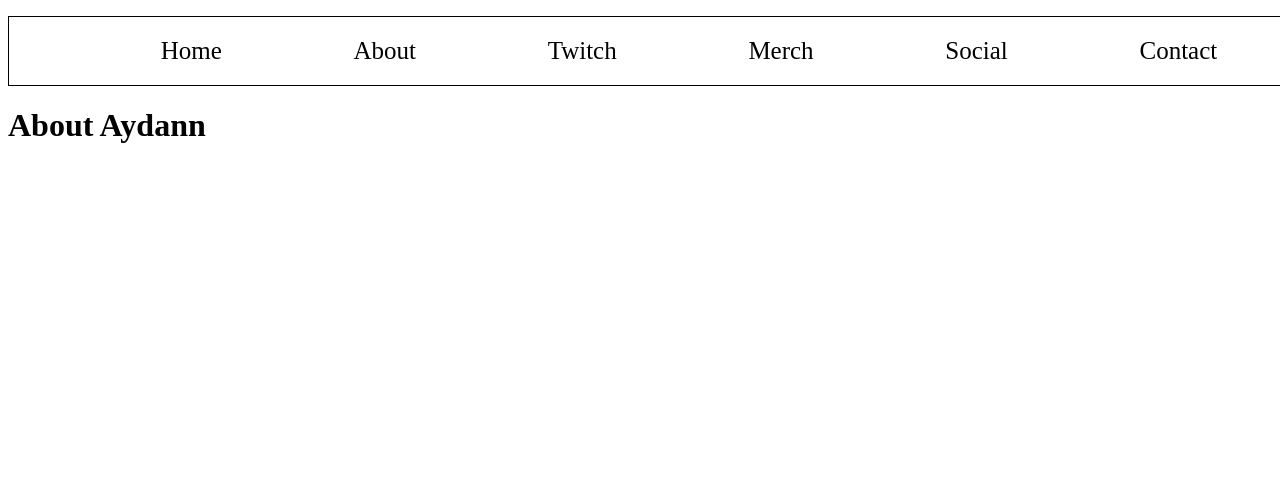
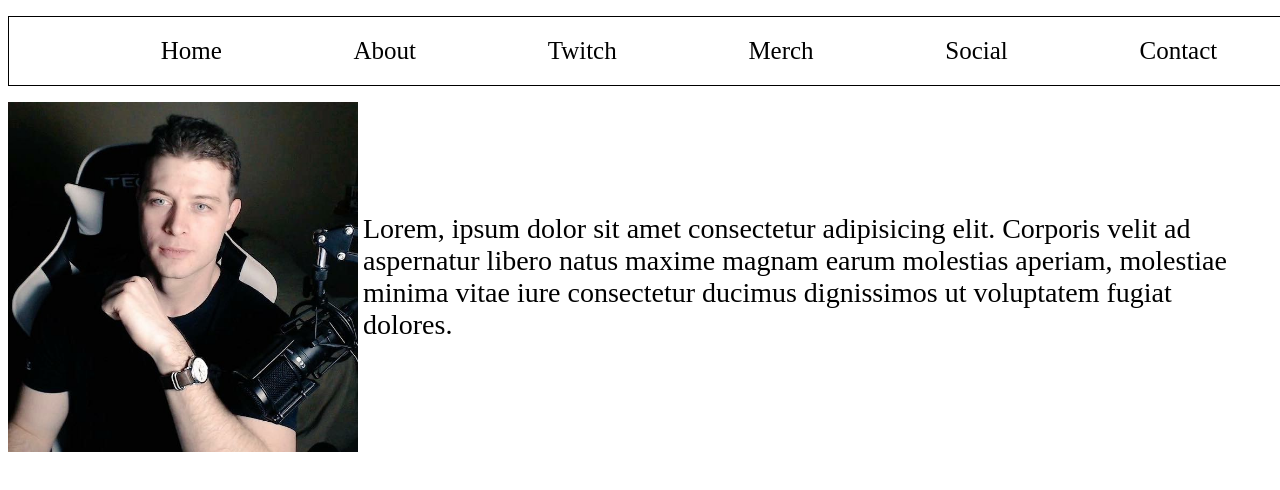
Before and after one commit to KLawsonDevelopment/AydannSite, a React (Create React App) app: page /about in a window 1280 px wide. Shown: the top 490 px of the page. Built offline with nearby package versions, Linux system fonts and the light colour scheme.

Commit message:
Working on about me page

```diff
--- a/src/components/AboutMe.js
+++ b/src/components/AboutMe.js
@@ -1,10 +1,14 @@
 import React, { Component } from 'react';
+import profile from './pictures/image0.jpg'
 
 class AboutMe extends Component {
     render() {
         return (
-            <div>
-                <h1>About Aydann</h1>
+            <div className='aboutMe'>
+                <img src={profile} alt="profile" className='profile'></img>
+                <div className='aboutMeInfo'>
+                    Lorem, ipsum dolor sit amet consectetur adipisicing elit. Corporis velit ad aspernatur libero natus maxime magnam earum molestias aperiam, molestiae minima vitae iure consectetur ducimus dignissimos ut voluptatem fugiat dolores.
+                </div>
             </div>
         );
     }
--- a/src/components/Home.js
+++ b/src/components/Home.js
@@ -24,8 +24,6 @@ class Home extends Component {
             this.setState({
                 videoURL: `https://clips.twitch.tv/embed?clip=${twitchData.data.data[randomClip].id}`
             })
-
-            console.log(twitchData.data.data[randomClip])
         }
         catch (err) {
             console.log(err)
--- a/src/components/Navbar.js
+++ b/src/components/Navbar.js
@@ -8,9 +8,9 @@ class navbar extends Component {
                     <a href='/'>Home</a>
                     <a href="/about">About</a>
                     <a href="https://www.twitch.tv/aydann">Twitch</a>
-                    <a href="#">Merch</a>
-                    <a href="#">Social</a>
-                    <a href="#">Contact</a>
+                    <a href="https://www.google.com">Merch</a>
+                    <a href="https://www.google.com">Social</a>
+                    <a href="https://www.google.com">Contact</a>
                 </ul>
             </div>
         );
--- a/src/index.css
+++ b/src/index.css
@@ -6,7 +6,7 @@
   width: 100vw;
 }
 
-.primaryNav a{
+.primaryNav a {
   font-size: 25px;
   text-decoration: none;
   color: black;
@@ -14,8 +14,8 @@
   width: auto;
 }
 
-.primaryNav a:hover{
-  color:red;
+.primaryNav a:hover {
+  color: red;
   background-color: black;
 }
 
@@ -24,3 +24,20 @@
   justify-content: center;
   align-items: center;
 }
+
+.aboutMe {
+  display: flex;
+  align-items: center;
+  justify-content: center;
+}
+
+.profile {
+  width: 350px;
+  flex-grow: 0;
+  flex-shrink: 0;
+}
+
+.aboutMeInfo {
+  font-size: 28px;
+  margin: 5px;
+}
```
Also changed, not shown: src/components/pictures/image0.jpg (added).
